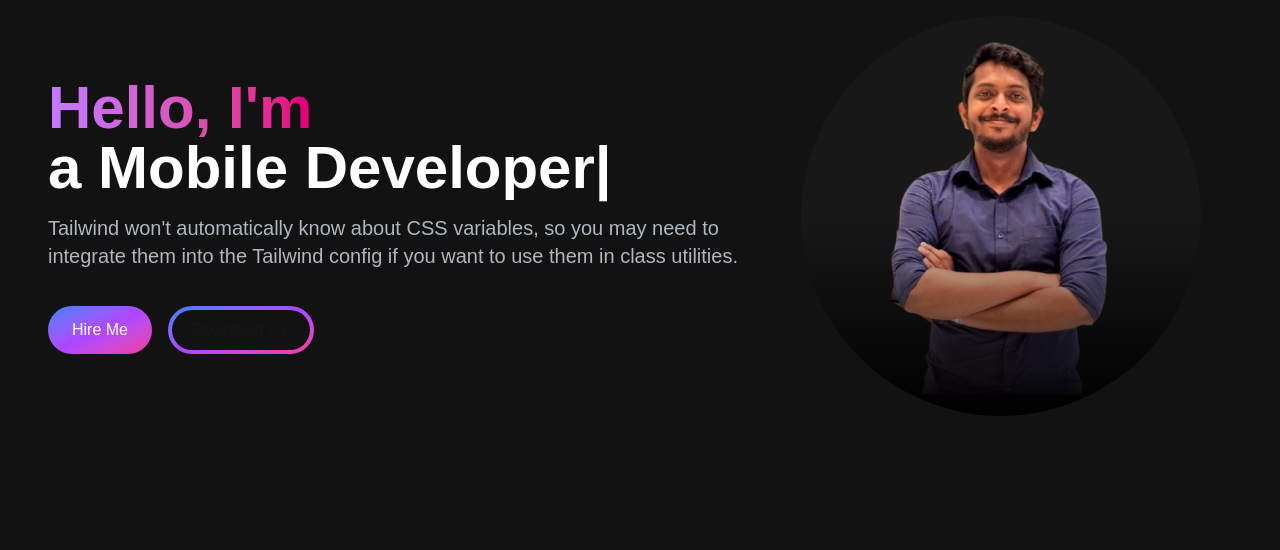
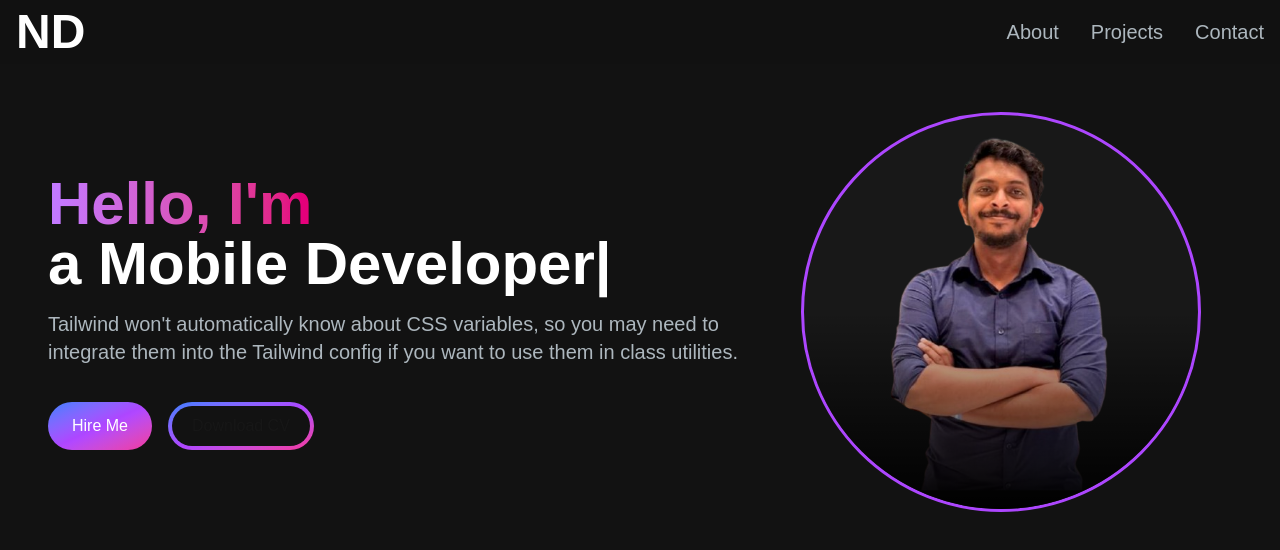
Before and after one commit to NavodXDilshan/Portfolio, a Next.js app: page / in a window 1280 px wide. Shown: the top 550 px of the page. Built offline with nearby package versions, Linux system fonts and the light colour scheme.

Commit message:
Navigation bar done

```diff
--- a/package.json
+++ b/package.json
@@ -9,6 +9,8 @@
     "lint": "next lint"
   },
   "dependencies": {
+    "@heroicons/react": "^2.2.0",
+    "heroicons": "^2.2.0",
     "next": "15.4.4",
     "react": "19.1.0",
     "react-dom": "19.1.0",
--- a/src/app/page.js
+++ b/src/app/page.js
@@ -1,11 +1,13 @@
 
 import Image from "next/image";
+import NavBar from "@/components/NavBar";
 import HeroSection from "@/components/HeroSection";
 
 export default function Home() {
   return (
       <main className="flex min-h-screen flex-col bg-[#121212]">
-        <div className="container mx-auto px-12 py-4">
+        <NavBar />
+        <div className="container mt-24 mx-auto px-12 py-4">
           <HeroSection />
         </div>
       </main>
--- a/src/components/HeroSection.jsx
+++ b/src/components/HeroSection.jsx
@@ -42,8 +42,8 @@
           </div>
         </div>
 
-        <div className="col-span-5 place-self-center mt-4 lg:mt-0 lg:ml-8">
-          <div className="rounded-full bg-[#181818] w-[250px] h-[250px] lg:w-[400px] lg:h-[400px] relative">
+        <div className="col-span-5 place-self-center mt-4 lg:mt-0 lg:ml-8 ">
+          <div className="rounded-full bg-[#181818] w-[250px] h-[250px] lg:w-[400px] lg:h-[400px] relative border-3 border-purple-500">
             <Image
               src="/images/hero.png"
               alt="hero"
--- /dev/null
+++ b/src/components/MenuOverLay.jsx
@@ -0,0 +1,13 @@
+import React from 'react'
+import NavLink from './NavLink'
+
+const MenuOVerLay = ({links}) => {
+  return (
+    <ul className='flex flex-col py-4 items-center'>{links.map((link,index)=>(
+    <li key={index}>
+        <NavLink href={link.path} title={link.title}/></li>
+    ))}</ul>
+  )
+}
+
+export default MenuOVerLay
--- /dev/null
+++ b/src/components/NavBar.jsx
@@ -0,0 +1,59 @@
+"use client"
+
+import Link from 'next/link'
+import  React, {useState} from 'react'
+import NavLink from './NavLink'
+import {Bars3Icon, XMarkIcon} from '@heroicons/react/24/solid'
+import MenuOverLay from './MenuOverLay'
+
+
+
+const navLinks =[
+  {
+    title:"About",
+    path:"#about",
+  },
+  {
+    title:"Projects",
+    path:"#projects",
+  },
+  {
+    title:"Contact",
+    path:"#contact",
+  },
+
+]
+const NavBar = () => {
+  const [navBarOpen, SetNavBarOpen] = useState(false);
+  return (
+    <nav className='fixed top-0 right-0 left-0 z-10 bg-[#121212] bg-[rgba(18,18,18,0.9)]'><div className='flex flex-wrap items-center justify-between mx-auto px-4 py-2'>
+        <Link href={"/"} className='text-2xl md:text-5xl text-white font-semibold'>
+          ND
+        </Link>
+        <div className='mobile-menu block md:hidden'>
+          {
+            !navBarOpen?
+            (<button onClick={()=> SetNavBarOpen(true)} className='flex items-center px-3 py-2 border rounded border-slate-200 hover:text-white hover:border-white text-slate-200'>
+              <Bars3Icon className='h-5 w-5'/>
+            </button>):
+            (<button onClick={()=> SetNavBarOpen(false)} className='flex items-center px-3 py-2 border rounded border-slate-200 hover:text-white hover:border-white text-slate-200'>
+              <XMarkIcon className='h-5 w-5'/>
+            </button>)
+          }
+        </div>
+        <div className='menu hidden md:flex md:w-auto' id="navbar">
+          <ul className='flex p-4 md:p-0 md:flex-row md:space-x-8 mt-0'>
+            {navLinks.map((item, index)=>(
+              <li key={index}>
+                <NavLink href={item.path} title={item.title} />
+              </li>
+            ))}
+          </ul>
+        </div>
+        </div>
+        {navBarOpen? <MenuOverLay links={navLinks}/>:null}
+        </nav>
+  )
+}
+
+export default NavBar
--- /dev/null
+++ b/src/components/NavLink.jsx
@@ -0,0 +1,9 @@
+import Link from 'next/link'
+
+const NavLink = ({href, title}) => {
+    return (
+        <Link href={href} className='block py-2 pl-3 pr-4 text-[#ADB7BE] sm:text-xl rounded md:p-0 hover:text-white'>
+           {title}
+        </Link>
+    );
+};export default NavLink;
```
Also changed, not shown: public/images/logo.png (added), 1 other file (tests, documents, lock files or other folders).
